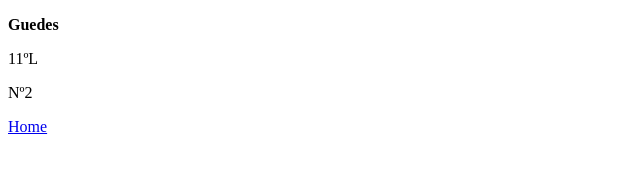
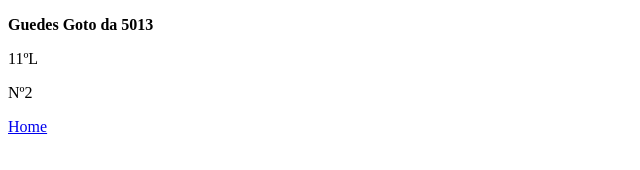
Before and after one commit to alexmaiaprof/tgpsi_11_esag, a plain HTML site: page Guedes.html in a window 1280 px wide. Shown: the whole page, without its empty margins (0-640 px from the left). Drawn offline with Linux system fonts and the light colour scheme.

Commit message:
rafa page

```diff
--- a/Guedes.html
+++ b/Guedes.html
@@ -9,7 +9,7 @@
 
 <body>
     <p>
-        <B>Guedes</B>
+        <B>Guedes Goto da 5013</B>
     </p>
     <p>11ºL</p>
     <p>Nº2</p>
```
